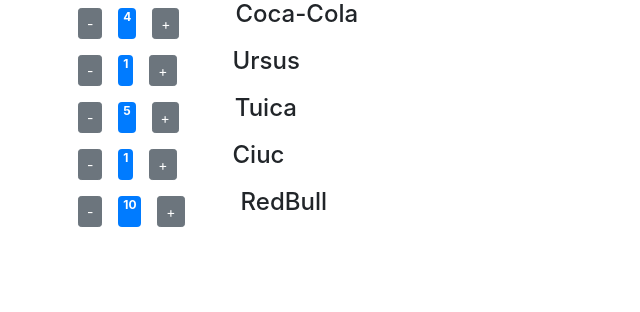
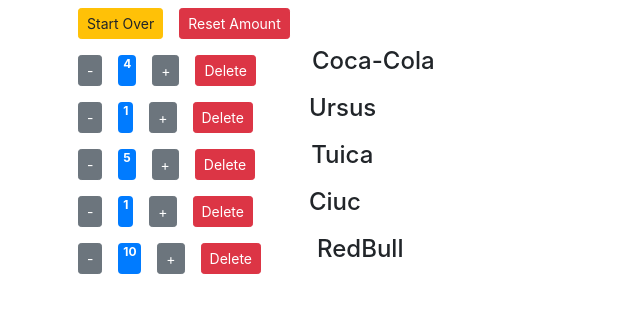
Before and after one commit to raduxapostolescu/react-counter-app, a React (Create React App) app: page / in a window 1280 px wide. Shown: the top 312 px of the page, without its empty margins (0-640 px from the left). Built offline with nearby package versions, Linux system fonts and the light colour scheme.

Commit message:
added reset button / refactored counters methods into counter

```diff
--- a/src/components/counter.jsx
+++ b/src/components/counter.jsx
@@ -1,35 +1,39 @@
 import React, { Component } from "react";
 
 class Counter extends Component {
-  state = {
-    value: this.props.value,
-  };
+  // handleIncrement = () => {
+  //   this.setState({ value: this.state.value + 1 });
+  // };
 
-  handleIncrement = () => {
-    this.setState({ value: this.state.value + 1 });
-  };
-
-  handleDecrement = () => {
-    this.state.value === 0
-      ? this.setState({ value: 0 })
-      : this.setState({ value: this.state.value - 1 });
-  };
+  // handleDecrement = () => {
+  //   this.state.value === 0
+  //     ? this.setState({ value: 0 })
+  //     : this.setState({ value: this.state.value - 1 });
+  // };
 
   render() {
     return (
       <div className="row">
         <button
-          onClick={this.handleDecrement}
+          // onClick={this.handleDecrement}
+          onClick={() => this.props.onDecrement(this.props.counter)}
           className="btn btn-secondary btn-sm m-2"
         >
           -
         </button>
         <span className={this.getBadgeClasses()}>{this.formatCount()}</span>
         <button
-          onClick={this.handleIncrement}
+          // onClick={this.handleIncrement}
+          onClick={() => this.props.onIncrement(this.props.counter)}
           className="btn btn-secondary btn-sm m-2"
         >
           +
+        </button>
+        <button
+          className="btn btn-danger btn-sm m-2"
+          onClick={() => this.props.onDelete(this.props.counter.id)}
+        >
+          Delete
         </button>
         {this.props.children}
       </div>
@@ -38,12 +42,12 @@
 
   getBadgeClasses = () => {
     let classes = "badge m-2 badge-";
-    classes += this.state.value === 0 ? "warning" : "primary";
+    classes += this.props.counter.value === 0 ? "warning" : "primary";
     return classes;
   };
 
   formatCount = () => {
-    const { value: count } = this.state;
+    const { value: count } = this.props.counter;
     return count === 0 ? "Zero" : count;
   };
 }
--- a/src/components/counters.jsx
+++ b/src/components/counters.jsx
@@ -4,21 +4,82 @@
 class Counters extends Component {
   state = {
     counters: [
-      { id: "Coca-Cola", value: 4 },
-      { id: "Ursus", value: 1 },
-      { id: "Tuica", value: 5 },
-      { id: "Ciuc", value: 1 },
-      { id: "RedBull", value: 10 },
+      { id: 1, name: "Coca-Cola", value: 4 },
+      { id: 2, name: "Ursus", value: 1 },
+      { id: 3, name: "Tuica", value: 5 },
+      { id: 4, name: "Ciuc", value: 1 },
+      { id: 5, name: "RedBull", value: 10 },
     ],
   };
 
+  // handleStartOver = () => {
+  //   console.log(this.state);
+
+  //   const counters = this.initalState;
+  //   this.setState({ counters });
+
+  //   console.log(this.state);
+  // };
+
+  handleReset = () => {
+    const counters = this.state.counters.map((c) => {
+      c.value = 0;
+      return c;
+    });
+    this.setState({ counters });
+  };
+
+  handleDelete = (counterID) => {
+    const counters = this.state.counters.filter((c) => c.id !== counterID);
+    this.setState({ counters });
+  };
+
+  handleIncrement = (counter) => {
+    const counters = [...this.state.counters];
+    const index = counters.indexOf(counter);
+    counters[index] = { ...counter };
+    counters[index].value++;
+    this.setState({ counters });
+  };
+
+  handleDecrement = (counter) => {
+    const counters = [...this.state.counters];
+    const index = counters.indexOf(counter);
+    counters[index] = { ...counter };
+    counters[index].value <= 0
+      ? (counters[index].value = 0)
+      : counters[index].value--;
+    this.setState({ counters });
+  };
+
   render() {
+    // this.initalState = this.State;
     return (
       <div className="container d-flex flex-column">
+        <div className="row">
+          <button
+            className="btn btn-warning btn-sm m-2 w-10"
+            onClick={this.handleStartOver}
+          >
+            Start Over
+          </button>
+          <button
+            className="btn btn-danger btn-sm m-2 w-10"
+            onClick={this.handleReset}
+          >
+            Reset Amount
+          </button>
+        </div>
         {this.state.counters.map((counter) => (
-          <Counter key={counter.id} value={counter.value}>
+          <Counter
+            key={counter.name}
+            counter={counter}
+            onDelete={this.handleDelete}
+            onIncrement={this.handleIncrement}
+            onDecrement={this.handleDecrement}
+          >
             <h4 className="mx-5" style={{ display: "inline" }}>
-              {counter.id}
+              {counter.name}
             </h4>
           </Counter>
         ))}
```
